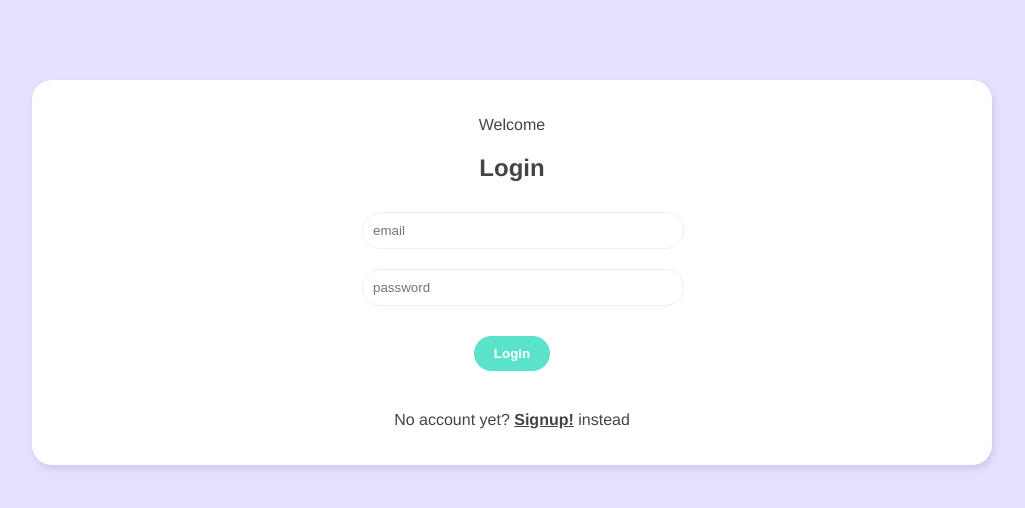
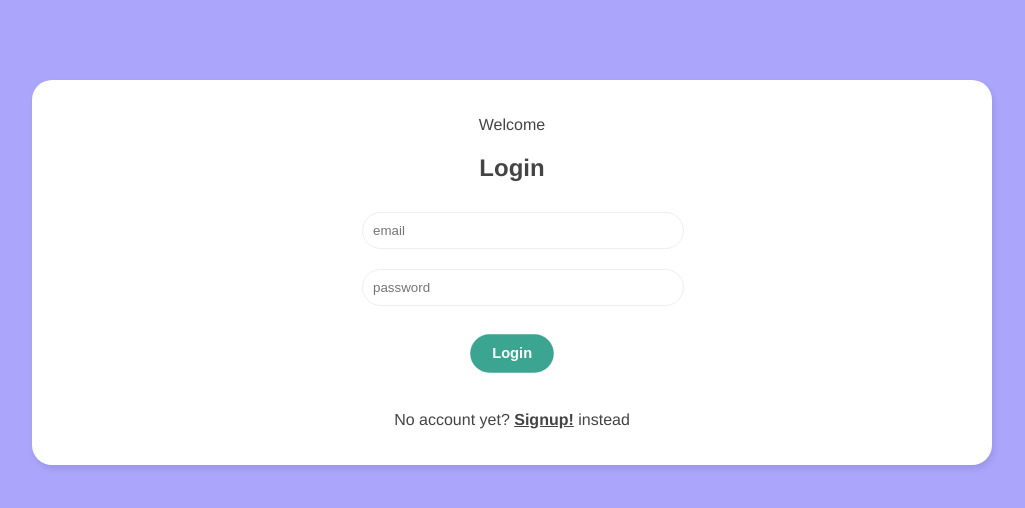
Before and after one commit to evilimas/Live-chat-app, a Vue app: page / in a window 1280 px wide. In both pictures the pointer is over the button "Login". Shown: the top 508 px of the page, without its empty margins (128-1153 px from the left). Built offline with nearby package versions, Linux system fonts and the light colour scheme; no server answers.

Commit message:
reworked

```diff
--- a/src/assets/main.css
+++ b/src/assets/main.css
@@ -1,5 +1,5 @@
 body {
-  background: #e3e1ff;
+  background: #aba6fc;
   color: #444;
 }
 .container {
@@ -22,4 +22,10 @@ button {
   border: 0;
   border-radius: 20px;
   padding: 10px 20px;
+  cursor: pointer;
 }
+button:hover {
+  background: #3ba592;
+  transition: 0.4s;
+  transform: scale(1.1);
+}
```
